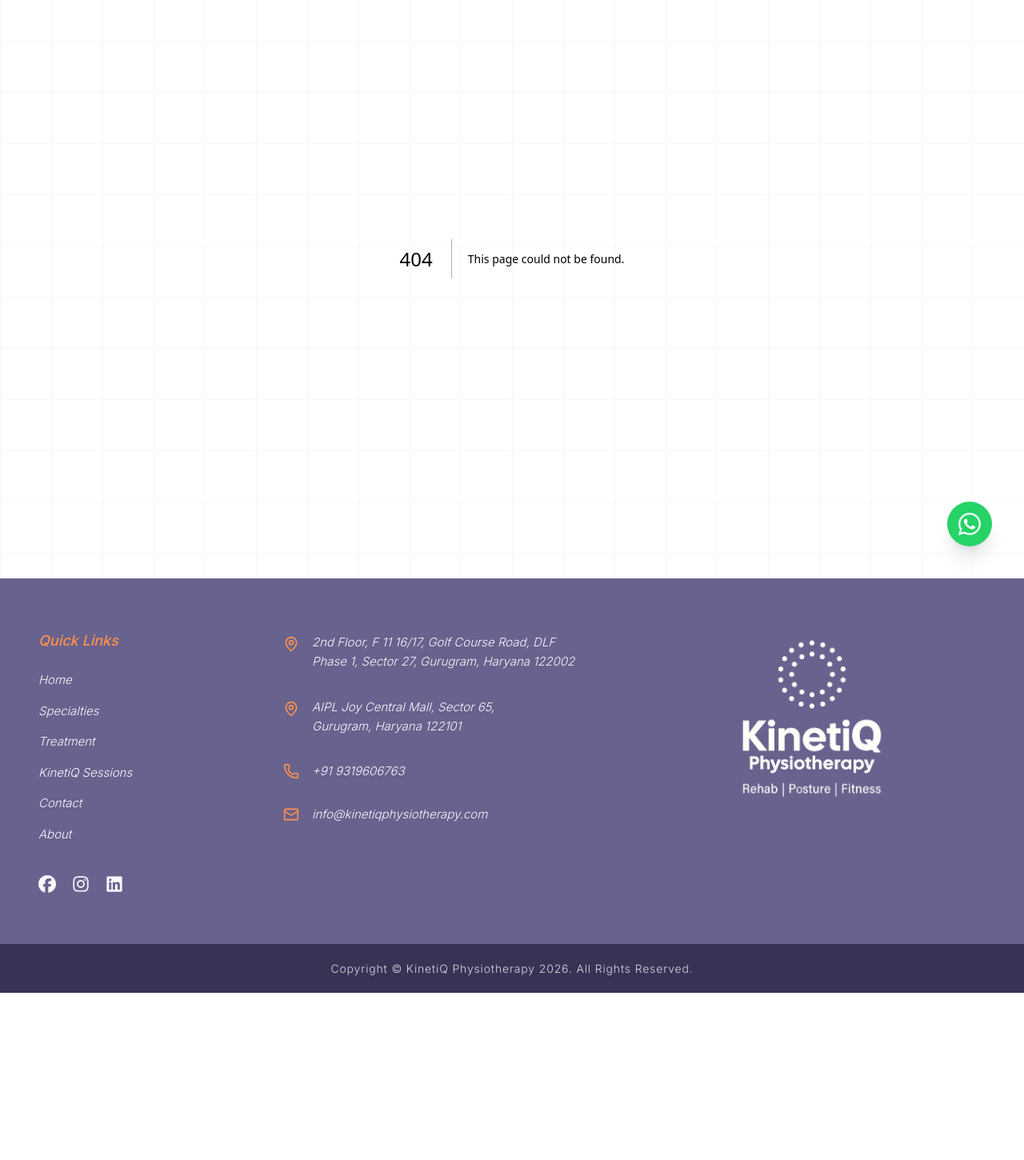
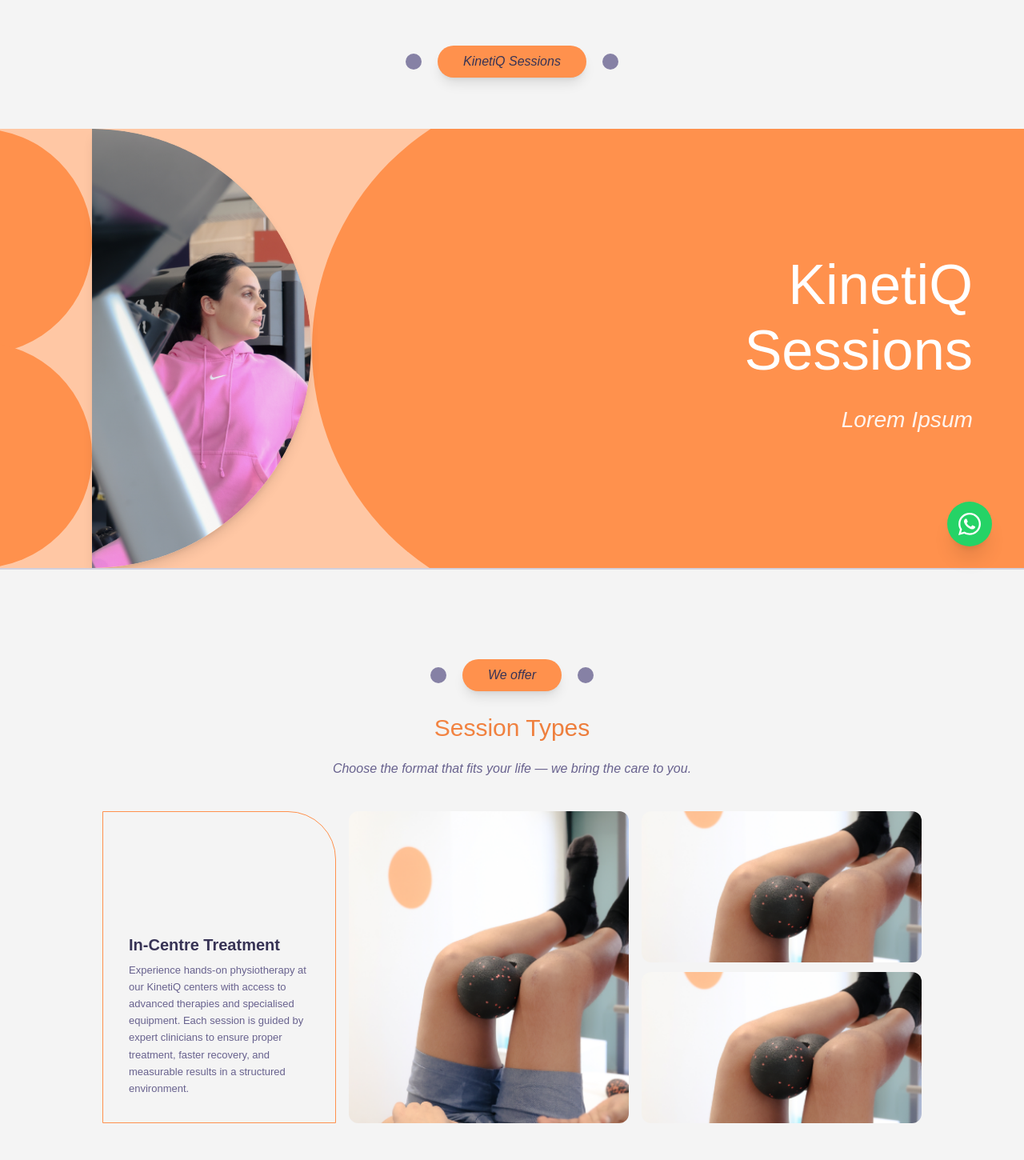
Before and after one commit to FarlenseWebsites/kinetiq-website, a Next.js app: page /kinetiqSessions in a window 1280 px wide. Before the commit this address had no page. Shown: the part 77-1527 px from the top of the page at 80% size. Before the commit the page ends 1318 px from the top, so only its background shows below. Built offline with nearby package versions, Linux system fonts and the light colour scheme.

Commit message:
session page update

```diff
--- /dev/null
+++ b/app/components/kinetiqSessions/SessionsHero.tsx
@@ -0,0 +1,62 @@
+"use client"
+
+import Image from "next/image"
+import ButtonWithTwoDots from "../ui/buttonWithTwodots"
+
+export default function SessionsHero() {
+  return (
+    <section className="relative overflow-hidden flex flex-col items-center justify-start pt-[8vw]">
+
+      {/* Top button */}
+      <ButtonWithTwoDots label="KinetiQ Sessions" />
+
+      {/* Main banner - aspect-[21/9] locks the height to scale perfectly with width */}
+      <div className="bg-[#ffc7a4] mt-[5vw] relative overflow-hidden w-full aspect-21/9">
+
+        {/* Right U rounded shape - Uses pure percentages to lock its position */}
+        <div className="absolute right-0 top-[-10%] bottom-[-10%] w-[69.5%] bg-[#ff914d] rounded-l-[100vw]" />
+
+        {/* Small orange circles */}
+        <div className="absolute left-[-13%] top-[0%] w-[22%] aspect-square rounded-full bg-[#ff914d] z-20" />
+        <div className="absolute left-[-13%] bottom-[0%] w-[22%] aspect-square rounded-full bg-[#ff914d] z-20" />
+
+        {/* Content wrapper - absolutely positioned to perfectly fill the aspect-ratio container */}
+        <div className="absolute inset-0 z-30 flex items-center">
+
+          {/* Image side - Exact 50% width */}
+          <div className="relative w-1/2 flex justify-start items-center h-full ">
+
+            {/* METHOD 1 IMPLEMENTATION:
+                - aspect-[1/2] ensures width is exactly half of the height
+                - rounded-r-[100vw] perfectly rounds the right side
+            */}
+            <div className="relative left-[9vw] h-full aspect-[1/2] rounded-r-[100vw] overflow-hidden shadow-lg bg-[#ffc7a4]/50">
+              <Image
+                src="/servicesrightside.png"
+                alt="KinetiQ Sessions"
+                fill
+                className="object-cover object-center"
+                priority
+              />
+            </div>
+          </div>
+
+          {/* Text side - Exact 50% width */}
+          <div className="relative z-40 w-1/2 flex flex-col items-end justify-center text-right pr-[5vw] gap-[1.5vw]">
+            {/* Using pure `vw` for font sizes guarantees the text scales perfectly with the layout */}
+            <h1 className="text-white leading-[0.9] font-medium text-[5.5vw]">
+              KinetiQ
+            </h1>
+            <h2 className="text-white font-light leading-[0.9] text-[5.5vw]">
+              Sessions
+            </h2>
+            <p className="mt-[1vw] text-white/90 italic text-[2.2vw] leading-relaxed max-w-[80%]">
+             Lorem Ipsum
+            </p>
+          </div>
+
+        </div>
+      </div>
+    </section>
+  )
+}
--- /dev/null
+++ b/app/components/kinetiqSessions/SessionsServices.tsx
@@ -0,0 +1,85 @@
+"use client"
+
+import { motion } from "framer-motion"
+import PhysioServiceCard from "../ui/PhysioServiceCard"
+import ButtonWithTwoDots from "../ui/buttonWithTwodots"
+
+const sessions = [
+  {
+    title: "In-Centre Treatment",
+    description:
+      "Experience hands-on physiotherapy at our KinetiQ centers with access to advanced therapies and specialised equipment. Each session is guided by expert clinicians to ensure proper treatment, faster recovery, and measurable results in a structured environment.",
+  },
+  {
+    title: "Home Visits",
+    description:
+      "Receive personalised physiotherapy care in the comfort of your home. Ideal for post-surgical recovery, elderly care, or convenience-led treatment, our therapists deliver the same clinical expertise with focused, one-on-one attention.",
+  },
+  {
+    title: "Online Physiotherapy",
+    description:
+      "Access guided consultations and guided rehabilitation from anywhere. Our online sessions ensure continuity of care with structured programs, real-time guidance, and progress tracking tailored to your needs.",
+  },
+  {
+    title: "Corporate",
+    description:
+      "Comprehensive workplace wellness solutions designed to reduce pain, improve posture, and enhance employee productivity. From on-site sessions to ergonomic assessments, we help build healthier, more resilient teams.",
+  },
+]
+
+const containerVariants = {
+  hidden: {},
+  show: { transition: { staggerChildren: 0.07, delayChildren: 0.1 } },
+}
+
+const itemVariants = {
+  hidden: { opacity: 0, y: 20 },
+  show: {
+    opacity: 1,
+    y: 0,
+    transition: {
+      duration: 0.5,
+      ease: [0.22, 1, 0.36, 1] as [number, number, number, number],
+    },
+  },
+}
+
+export default function SessionsServices() {
+  return (
+    <section className="py-10 sm:py-14 md:py-20 px-4 sm:px-6 md:px-8 bg-transparent border-t-2 border-[#D2D0DD]">
+      <div className="max-w-5xl mx-auto">
+
+        <div className="justify-center mb-8 sm:mb-10">
+          <ButtonWithTwoDots label="We offer" />
+          <h1 className="text-center text-2xl sm:text-3xl font-medium bg-gradient-to-r from-[#ff914d] to-[#e07030] bg-clip-text text-transparent mt-7">
+            Session Types
+          </h1>
+          <p className="text-center text-[#68628E] text-sm sm:text-base italic leading-relaxed max-w-lg mx-auto mt-5">
+            Choose the format that fits your life — we bring the care to you.
+          </p>
+        </div>
+
+        <motion.div
+          variants={containerVariants}
+          initial="hidden"
+          whileInView="show"
+          viewport={{ once: true, margin: "-60px" }}
+          className="grid gap-12"
+        >
+          {sessions.map((session, idx) => (
+            <motion.div key={idx} variants={itemVariants}>
+              <PhysioServiceCard
+                title={session.title}
+                description={session.description}
+                mainImageAlt={session.title}
+                stackImageTopAlt={`${session.title} detail`}
+                stackImageBottomAlt={`${session.title} exercise`}
+              />
+            </motion.div>
+          ))}
+        </motion.div>
+
+      </div>
+    </section>
+  )
+}
--- a/app/components/layout/Navbar.tsx
+++ b/app/components/layout/Navbar.tsx
@@ -113,7 +113,7 @@ export default function Navbar() {
   // Added isMega property to determine layout behavior dynamically
   const navItems = [
     { label: "Specialties", href: "/physiotherapy", menuType: "physio", isMega: true },
-    { label: "KinetiQ Sessions", href: "#", menuType: "sessions", isMega: false },
+    { label: "KinetiQ Sessions", href: "/kinetiqSessions", menuType: "sessions", isMega: false },
     { label: "Treatment", href: "#", menuType: "treatment", isMega: true },
     { label: "About", href: "/about", menuType: "about", isMega: false },
     { label: "Contact", href: "#", menuType: "contact", isMega: false },
--- a/app/components/physiotherapy/PhysioHero.tsx
+++ b/app/components/physiotherapy/PhysioHero.tsx
@@ -5,46 +5,48 @@ import ButtonWithTwoDots from "../ui/buttonWithTwodots"
 
 export default function PhysioHero() {
   return (
-    <section className="relative overflow-hidden flex flex-col items-center justify-start pt-20 md:pt-30">
+    <section className="relative overflow-hidden flex flex-col items-center justify-start pt-[8vw]">
 
       {/* Button */}
       <ButtonWithTwoDots label="Types of Physiotherapies" />
 
-      {/* Main Design Section */}
-      <div className="bg-[#68628e] mt-20 relative overflow-hidden w-full">
+      {/* Main Design Section - Locked to a proportional 21:9 scale */}
+      <div className="bg-[#68628e] mt-[5vw] relative overflow-hidden w-full aspect-[21/9]">
 
-        <div className="relative overflow-hidden">
-
-          {/* left rectangle */}
+        {/* BACKGROUND SHAPES */}
+        {/* Left rectangle - using % instead of fixed pixels */}
         <div className="absolute left-0 top-0 bottom-0 w-[25%] bg-[#373355]" />
 
-          {/* RIGHT DARK SHAPE */}
-          <div className="absolute right-0 top-[-10%] bottom-[-10%] w-[67vw] bg-[#373355] rounded-l-[300%]" />
+        {/* Right dark shape - using % instead of vw so it stays locked inside the banner */}
+        <div className="absolute right-0 top-[-10%] bottom-[-10%] w-[67%] bg-[#373355] rounded-l-[100vw]" />
 
-          {/* SMALL LEFT WHITE CIRCLE */}
-          <div className="absolute left-[-7%] bottom-[8%] w-[10%] aspect-square rounded-full bg-white z-10" />
+        {/* Small left white circle */}
+        <div className="absolute left-[-7%] bottom-[10%] w-[10%] aspect-square rounded-full bg-white z-10" />
 
-          {/* CONTENT */}
-          <div className="relative z-30 grid grid-cols-[1fr_1fr] items-center">
+        {/* CONTENT GRID - perfectly fills the aspect ratio container */}
+        <div className="absolute inset-0 z-30 flex items-center">
 
-            {/* IMAGE SIDE */}
-            <div className="relative flex justify-start items-center h-[clamp(150px,45vw,480px)]">
+          {/* IMAGE SIDE - Exact 50% width */}
+          <div className="relative w-1/2 flex justify-start items-center h-full">
 
-              {/* HALF IMAGE + HALF WHITE CIRCLE */}
-              <div className="relative left-[3vw] h-full aspect-square rounded-full overflow-hidden flex">
-                {/* LEFT HALF WHITE */}
-                <div className="w-1/2 h-full bg-white">
-                  {/* Inner donut */}
+            {/* Full Circle Container */}
+            <div className="relative left-[3vw] h-full aspect-square rounded-full overflow-hidden flex shadow-lg">
+
+              {/* LEFT HALF - White Background with Inner Donut */}
+              <div className="relative w-1/2 h-full bg-white flex items-center justify-center">
+                {/* Inner donut - sized dynamically with % so it never breaks out of the half-circle */}
                 <div
-                    className="absolute left-[12%] top-[6%] w-[38%] aspect-square rounded-full z-20 flex items-center justify-center"
+                  className="relative left-[11%] top-[-24%] w-[77%] aspect-square rounded-full z-20 flex items-center justify-center"
                   style={{
                     background: "linear-gradient(146deg, #68628e 0%, #373355 100%)",
                   }}
                 >
-                    <div className="w-[36%] aspect-square rounded-full bg-[#ECECEC]" />
+                  {/* Center cutout of the donut */}
+                  <div className="w-[40%] aspect-square rounded-full bg-[#ECECEC]" />
                 </div>
               </div>
-                {/* RIGHT HALF IMAGE */}
+
+              {/* RIGHT HALF - Image */}
               <div className="relative w-1/2 h-full">
                 <Image
                   src="/physio.png"
@@ -57,24 +59,20 @@ export default function PhysioHero() {
             </div>
           </div>
 
-            {/* TEXT SIDE */}
-            <div className="relative z-40 flex flex-col items-end justify-center text-right w-full pr-[5vw] pt-[7vw]">
-
-              <h1 className="text-white leading-[0.9] font-medium text-[clamp(0.85rem,5.8vw,4.75rem)]">
+          {/* TEXT SIDE - Exact 50% width */}
+          <div className="relative w-1/2 flex flex-col items-end justify-center text-right pr-[5vw] gap-[1vw]">
+            {/* Pure vw for text so it shrinks exactly with the rest of the elements */}
+            <h1 className="text-white leading-[0.9] font-medium text-[4.5vw]">
               Physiotherapy
             </h1>
-
-              <h2 className="text-white font-light leading-[0.9] text-[clamp(0.85rem,5.8vw,4.75rem)]">
+            <h2 className="text-white font-light leading-[0.9] text-[4.5vw]">
               & Services
             </h2>
-
-              <p className="mt-[2vw] text-white/90 italic text-[clamp(0.6rem,2.2vw,1rem)] leading-relaxed">
+            <p className="mt-[1vw] text-white/90 italic text-[1.2vw] leading-relaxed max-w-[80%]">
               We don’t just treat pain at KinetiQ.
               <br />
               We redefine how your body moves.
             </p>
-
-            </div>
           </div>
         </div>
       </div>
--- a/app/components/physiotherapy/servicesBanner.tsx
+++ b/app/components/physiotherapy/servicesBanner.tsx
@@ -1,45 +1,40 @@
-import React from 'react'
-import Image from 'next/image'
+"use client"
 
-const servicesBanner = () => {
+import Image from "next/image"
+
+const ServicesBanner = () => {
   return (
-    <section className="relative overflow-hidden flex flex-col items-center justify-start pt-20 md:pt-30">
+    <section className="relative overflow-hidden flex flex-col items-center justify-start pt-[8vw]">
 
+      {/* Main Design Section - Locked to a proportional 21:9 scale */}
+      <div className="bg-[#ffc7a4] relative overflow-hidden w-full aspect-[21/9]">
 
-
-      {/* Main Design Section */}
-      <div className="bg-[#ffc7a4]  relative overflow-hidden w-full">
-
-        <div className="relative overflow-hidden">
-
+        {/* BACKGROUND SHAPES */}
         {/* left rectangle */}
-          <div className="absolute left-0 top-0 bottom-0 w-[22%] bg-[#ff914d]" />
+        <div className="absolute left-0 top-0 bottom-0 w-[27%] bg-[#ff914d]" />
 
         {/* RIGHT DARK SHAPE */}
-          <div className="absolute right-0 top-[-10%] bottom-[-10%] w-[67vw] bg-[#ff914d] rounded-l-[300%]" />
+        <div className="absolute right-0 top-[-10%] bottom-[-10%] w-[67%] bg-[#ff914d] rounded-l-[100vw]" />
 
         {/* SMALL LEFT WHITE CIRCLE */}
-          <div className="absolute left-[-6%] bottom-[8%] w-[10%] aspect-square rounded-full bg-white z-10" />
+        <div className="absolute left-[-5%] bottom-[10%] w-[10%] aspect-square rounded-full bg-white z-10" />
 
-          {/* CONTENT */}
-          <div className="relative z-30 grid grid-cols-[1fr_1fr] items-center">
+        {/* CONTENT GRID - perfectly fills the aspect ratio container */}
+        <div className="absolute inset-0 z-30 flex items-center">
 
-            {/* IMAGE SIDE */}
-            <div className="relative flex justify-start items-center h-[clamp(150px,45vw,480px)]">
+          {/* IMAGE SIDE - Exact 50% width */}
+          <div className="relative w-1/2 flex justify-start items-center h-full">
 
-              {/* HALF IMAGE + HALF WHITE CIRCLE */}
-              <div className="relative left-[5vw] h-full aspect-square rounded-full overflow-hidden flex">
-                {/* LEFT HALF WHITE */}
-                <div className="w-1/2 h-full bg-white">
-                  {/* Inner donut */}
-                  <div
-                    className="absolute left-[12%] top-[6%] w-[38%] aspect-square rounded-full z-20 flex items-center justify-center bg-[#ff914d]"
+            {/* FULL CIRCLE CONTAINER */}
+            <div className="relative left-[5vw] h-full aspect-square rounded-full overflow-hidden flex shadow-lg">
 
-                  >
+              {/* LEFT HALF - White Background with Inner Orange Circle */}
+              <div className="relative w-1/2 h-full bg-white flex items-center justify-center">
+                {/* Inner Orange Circle - sized dynamically with % */}
+                <div className="relative left-[11%] top-[-24%] w-[77%] aspect-square rounded-full bg-[#ff914d] z-20" />
+              </div>
 
-                  </div>
-                </div>
-                {/* RIGHT HALF IMAGE */}
+              {/* RIGHT HALF - Image */}
               <div className="relative w-1/2 h-full">
                 <Image
                   src="/servicesrightside.png"
@@ -52,19 +47,18 @@ const servicesBanner = () => {
             </div>
           </div>
 
-            {/* TEXT SIDE */}
-            <div className="relative z-40 flex flex-col items-end justify-center text-right w-full pr-[5vw]">
-
-              <h1 className="text-white leading-[0.9] font-medium text-[clamp(0.85rem,5.8vw,4.75rem)]">
+          {/* TEXT SIDE - Exact 50% width */}
+          <div className="relative z-40 w-1/2 flex flex-col items-end justify-center text-right pr-[5vw]">
+            {/* Pure vw for text so it shrinks exactly with the rest of the elements */}
+            <h1 className="text-white leading-[0.9] font-medium text-[4.5vw]">
               Services
             </h1>
+          </div>
 
-            </div>
-          </div>
         </div>
       </div>
     </section>
   )
 }
 
-export default servicesBanner
+export default ServicesBanner
--- a/app/components/ui/HeroBackground.tsx
+++ b/app/components/ui/HeroBackground.tsx
@@ -5,41 +5,28 @@ import { motion } from "framer-motion"
 export default function HeroBackground() {
   return (
     <div className="absolute inset-0 z-0 min-h-[100svh] overflow-hidden pointer-events-none">
-      <style>{`
-        .hero-bg-clip {
-          /* sm (default mobile) */
-          clip-path: ellipse(75% 92% at 50% -30%);
-        }
-        @media (min-width: 768px) {
-          /* md */
-          .hero-bg-clip {
-            clip-path: ellipse(72% 68% at 50% -10%);
-          }
-        }
-        @media (min-width: 1024px) {
-          /* lg */
-          .hero-bg-clip {
-            clip-path: ellipse(72% 86% at 50% 0%);
-          }
-        }
-        @media (min-width: 1280px) {
-          /* xl */
-          .hero-bg-clip {
-            clip-path: ellipse(58% 86% at 50% 0%);
-          }
-        }
-      `}</style>
 
       <motion.div
         initial={{ y: "-30%", opacity: 0 }}
         animate={{ y: "0%", opacity: 1 }}
         transition={{ duration: 1.5, ease: [0.22, 1, 0.36, 1], delay: 0.1 }}
-        className="absolute inset-0 hero-bg-clip"
+        className="
+          absolute inset-0
+          /* Tailwind arbitrary values replacing the <style> tag */
+          [clip-path:ellipse(75%_92%_at_50%_-30%)]
+          md:[clip-path:ellipse(72%_68%_at_50%_-10%)]
+          lg:[clip-path:ellipse(72%_86%_at_50%_0%)]
+          xl:[clip-path:ellipse(58%_86%_at_50%_0%)]
+        "
         style={{
+          /* Your original gradient */
           background: "linear-gradient(180deg, #ffffff 0%, #dcd8e8 20%, #68628E 90%, #373355 100%)",
-          boxShadow: "0 30px 100px -20px rgba(126, 121, 153, 0.4)",
+
+          /* Using drop-shadow so the shadow isn't destroyed by the clip-path */
+          filter: "drop-shadow(0 30px 100px rgba(126, 121, 153, 0.4))",
         }}
       />
+
     </div>
   )
 }
--- /dev/null
+++ b/app/kinetiqSessions/page.tsx
@@ -0,0 +1,20 @@
+import type { Metadata } from "next"
+import SessionsHero from "../components/kinetiqSessions/SessionsHero"
+import SessionsServices from "../components/kinetiqSessions/SessionsServices"
+import CTA from "../components/home/CTA"
+
+export const metadata: Metadata = {
+  title: "KinetiQ Sessions",
+  description:
+    "Choose your preferred way to access physiotherapy — in-centre, home visits, online, or corporate wellness programs.",
+}
+
+export default function KinetiQSessionsPage() {
+  return (
+    <div className="bg-[#F4F4F4]">
+      <SessionsHero />
+      <SessionsServices />
+      <CTA />
+    </div>
+  )
+}
```
Also changed, not shown: app/kinetiqSessions/pages.tsx (added). Lines whose indentation alone changed are shown as unchanged.
